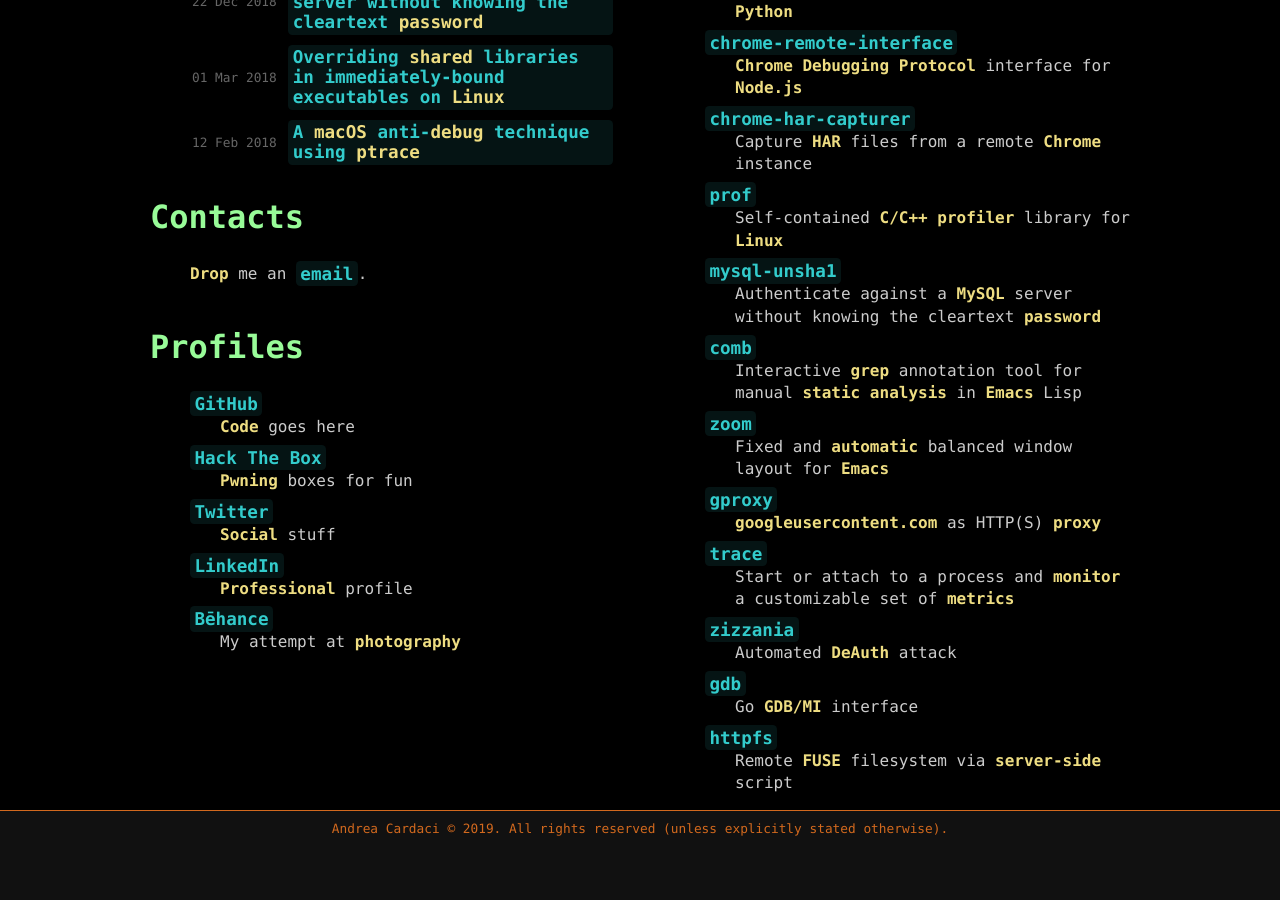
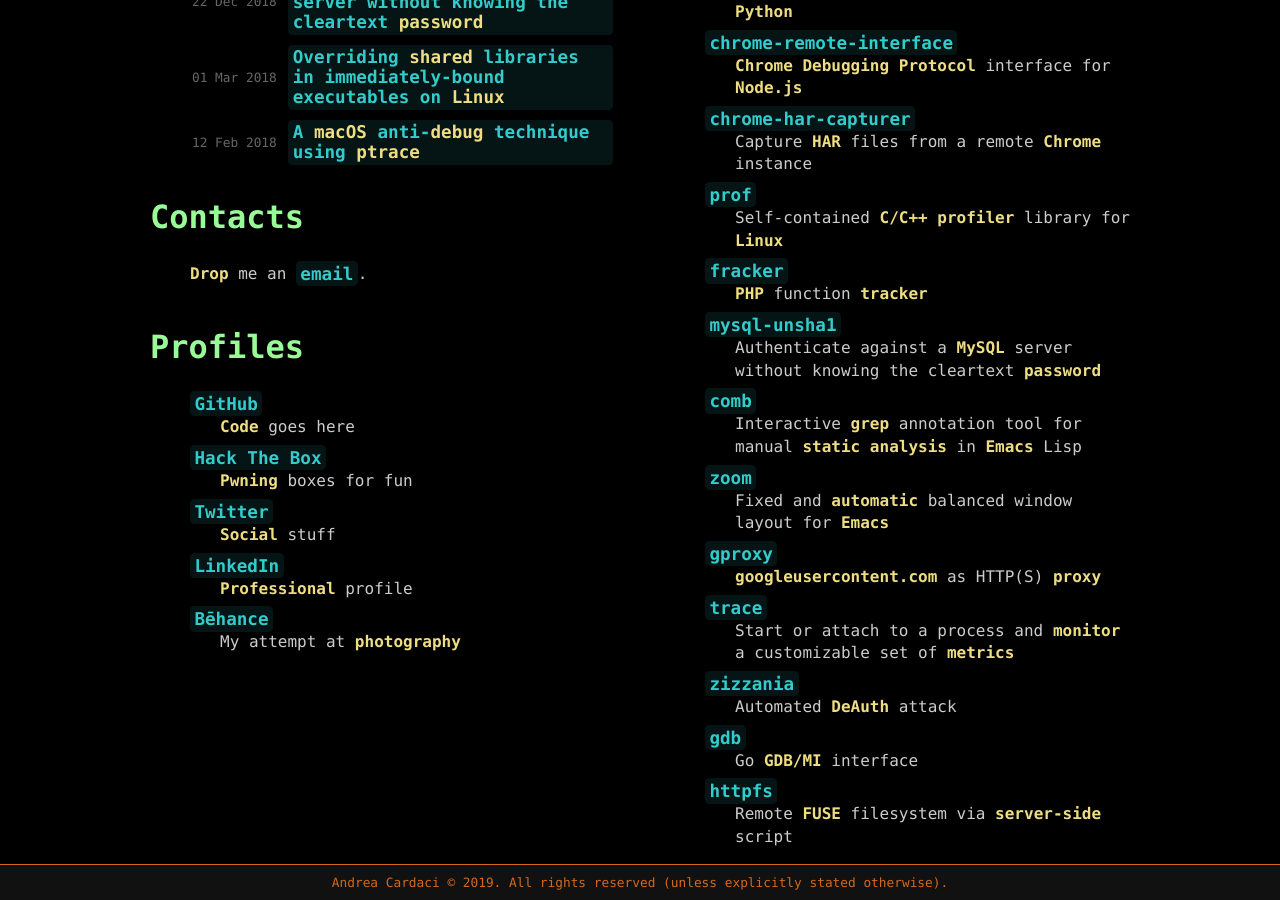
Before and after one commit to cyrus-and/cyrus-and.github.io, a Jekyll site: the page built from index.md, in a window 1280 px wide and 900 px high, scrolled down 574 px. Built offline with Jekyll 4.4.1, drawn with Linux system fonts in a browser that asks for light colours; before the commit the page ends 1420 px from its top, so only the background shows below that.

Commit message:
Add Fracker project

```diff
--- a/_data/projects.yml
+++ b/_data/projects.yml
@@ -22,6 +22,11 @@
   link: cyrus-and/prof
   brief: Self-contained C/C++ profiler library for Linux
   tags: [C/C++ profiler, Linux]
+
+- name: fracker
+  link: cyrus-and/fracker
+  brief: PHP function tracker
+  tags: [PHP, tracker]
 
 - name: mysql-unsha1
   link: cyrus-and/mysql-unsha1
```
